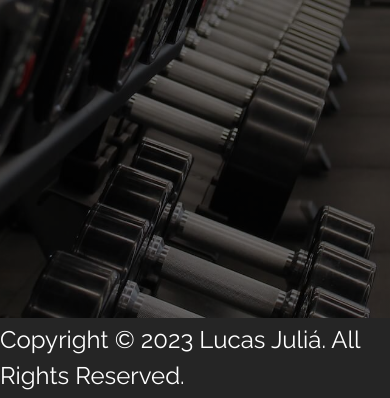
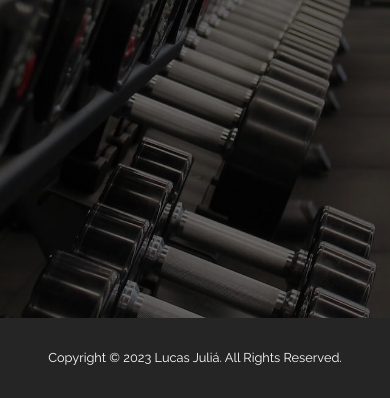
Before and after one commit to Lucasj4/PF-Julia, a website: page index.html in a window 390 px wide. Shown: the part 524-922 px from the top of the page. Drawn offline with nearby package versions, Linux system fonts and the light colour scheme.

Commit message:
Correccion footer mobile

```diff
--- a/scss/layout/_mediaqueries.scss
+++ b/scss/layout/_mediaqueries.scss
@@ -314,7 +314,8 @@
     }
 
     .footer p{
-        font-size: 1.5rem;
+        font-size: 0.8rem;
+        text-align: center;
     }
 
 }
```
Also changed, not shown: css/style.css, 1 other file.
